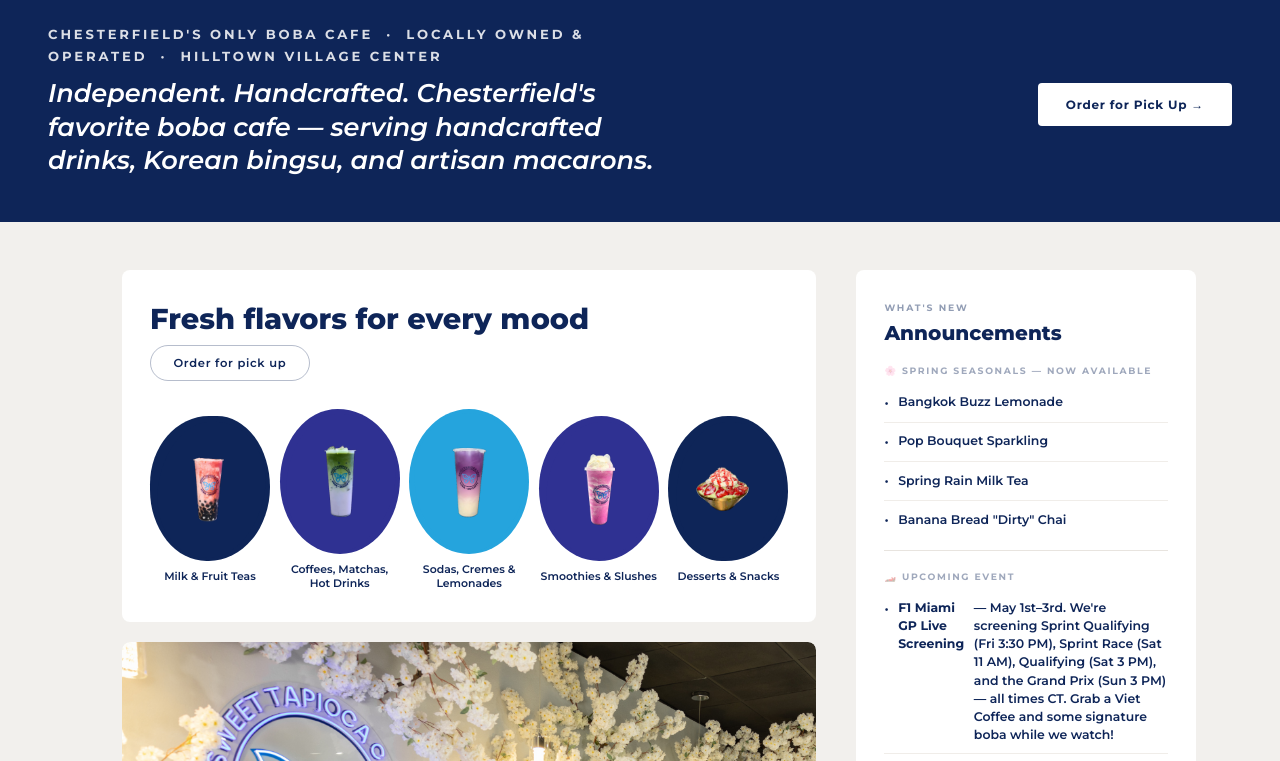
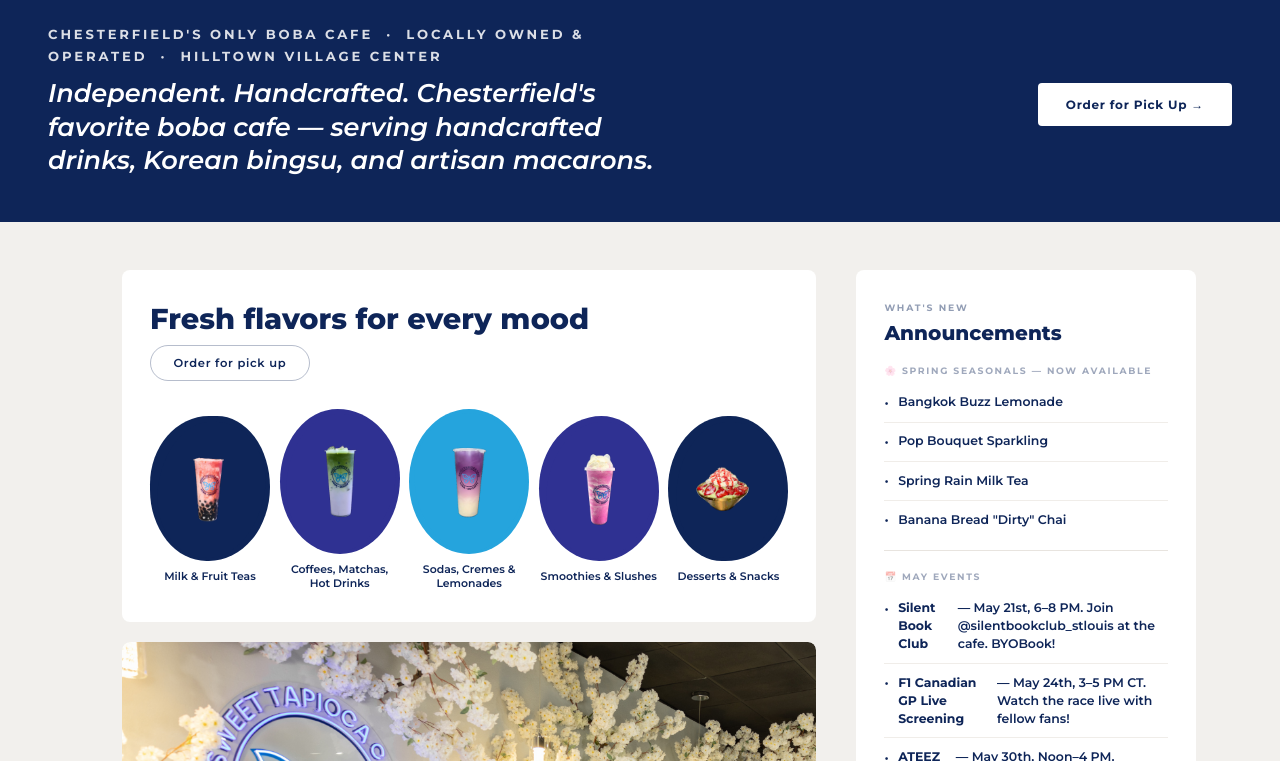
Before and after one commit to takagroupllc/sweet-tapioca-cafe, a plain HTML site: page index.html in a window 1280 px wide. Shown: the part 153-914 px from the top of the page. Drawn offline with Linux system fonts and the light colour scheme.

Commit message:
Add files via upload

```diff
--- a/index.html
+++ b/index.html
@@ -831,10 +831,11 @@
 
     <div class="ann-divider"></div>
 
-    <p class="ann-hours-label" style="margin-bottom:0.5rem;">🏎️ Upcoming Event</p>
+    <p class="ann-hours-label" style="margin-bottom:0.5rem;">📅 May Events</p>
     <ul class="ann-list" style="margin-bottom:0.75rem;">
-      <li><strong>F1 Miami GP Live Screening</strong> — May 1st–3rd. We're screening Sprint Qualifying (Fri 3:30 PM), Sprint Race (Sat 11 AM), Qualifying (Sat 3 PM), and the Grand Prix (Sun 3 PM) — all times CT. Grab a Viet Coffee and some signature boba while we watch!</li>
-      <li style="font-size:0.72rem; color:#526288;"><em>Note: The Saudi Arabian Grand Prix and Bahrain Grand Prix have been canceled for the 2026 season.</em></li>
+      <li><strong>Silent Book Club</strong> — May 21st, 6–8 PM. Join @silentbookclub_stlouis at the cafe. BYOBook!</li>
+      <li><strong>F1 Canadian GP Live Screening</strong> — May 24th, 3–5 PM CT. Watch the race live with fellow fans!</li>
+      <li><strong>ATEEZ Craft Day Benefit</strong> — May 30th, Noon–4 PM. Partnering with @ultralilacshop — a portion of proceeds go to the ALS Association. 💜</li>
     </ul>
 
     <div class="ann-divider"></div>
```
